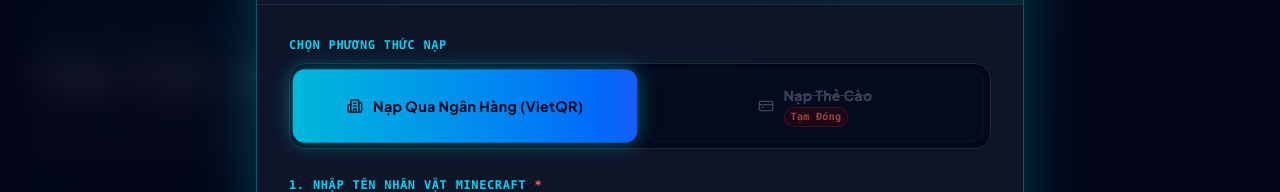
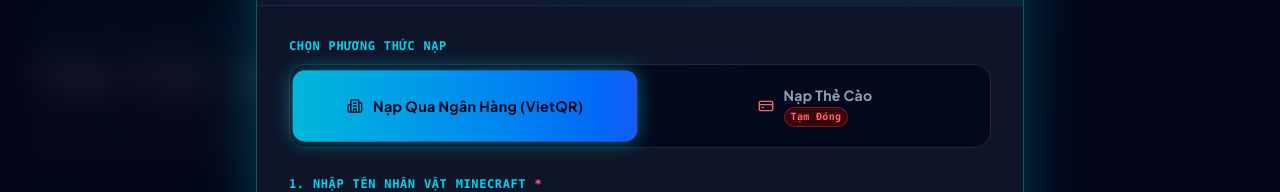
Before and after one commit to abees-dev/langding-minecraftserver, a Next.js app: page /blog in a window 1280 px wide. Both pictures are taken after a click on the button "NẠP POINT". Shown: the part 122-314 px from the top of the page. Built offline with nearby package versions, Linux system fonts and the light colour scheme; no server answers.

Commit message:
allow card tab selection to view Viettel Discord admin notice

```diff
--- a/src/components/topup/TopupMethodTabs.tsx
+++ b/src/components/topup/TopupMethodTabs.tsx
@@ -14,7 +14,6 @@ export default function TopupMethodTabs({
   onClearError,
 }: TopupMethodTabsProps) {
   const handleSelect = (method: PaymentMethodType) => {
-    if (method === 'CARD') return;
     setPaymentMethod(method);
     if (onClearError) onClearError();
   };
@@ -40,15 +39,17 @@ export default function TopupMethodTabs({
 
         <button
           type="button"
-          disabled
           onClick={() => handleSelect('CARD')}
-          className="py-3.5 px-4 rounded-xl font-bold text-xs sm:text-sm flex items-center justify-center gap-2.5 transition-all relative text-slate-500 bg-slate-900/30 opacity-60 cursor-not-allowed border border-slate-800/50"
-          title="Cổng nạp thẻ cào tự động tạm đóng. Nạp thẻ Viettel liên hệ Discord Admin (Không nhận thẻ khác)"
+          className={`py-3.5 px-4 rounded-xl font-bold text-xs sm:text-sm flex items-center justify-center gap-2.5 transition-all relative ${
+            paymentMethod === 'CARD'
+              ? 'bg-gradient-to-r from-red-950/90 to-slate-900 text-red-200 border border-red-500/50 shadow-md scale-[1.01]'
+              : 'text-slate-400 hover:text-slate-200 hover:bg-slate-900/60'
+          }`}
         >
-          <CreditCard className="w-4 h-4 shrink-0 text-slate-500" />
+          <CreditCard className="w-4 h-4 shrink-0 text-red-400" />
           <div className="flex flex-col items-start text-left">
-            <span className="line-through decoration-slate-600">Nạp Thẻ Cào</span>
-            <span className="text-[10px] font-mono font-bold text-red-400 bg-red-950/60 border border-red-500/30 px-1.5 py-0.5 rounded-full mt-0.5">
+            <span>Nạp Thẻ Cào</span>
+            <span className="text-[10px] font-mono font-bold text-red-400 bg-red-950/80 border border-red-500/40 px-1.5 py-0.5 rounded-full mt-0.5">
               Tạm Đóng
             </span>
           </div>
--- a/src/components/topup/TopupModal.tsx
+++ b/src/components/topup/TopupModal.tsx
@@ -16,12 +16,6 @@ const STORAGE_KEY = 'aethermine_pending_deposit';
 export default function TopupModal({ isOpen, onClose }: TopupModalProps) {
   const [step, setStep] = useState<StepType>('FORM');
   const [paymentMethod, setPaymentMethod] = useState<PaymentMethodType>('BANK');
-
-  useEffect(() => {
-    if (paymentMethod === 'CARD') {
-      setPaymentMethod('BANK');
-    }
-  }, [paymentMethod]);
   const [username, setUsername] = useState('');
   const [amount, setAmount] = useState<number>(50000);
   const [customAmountStr, setCustomAmountStr] = useState<string>('50,000');
```
